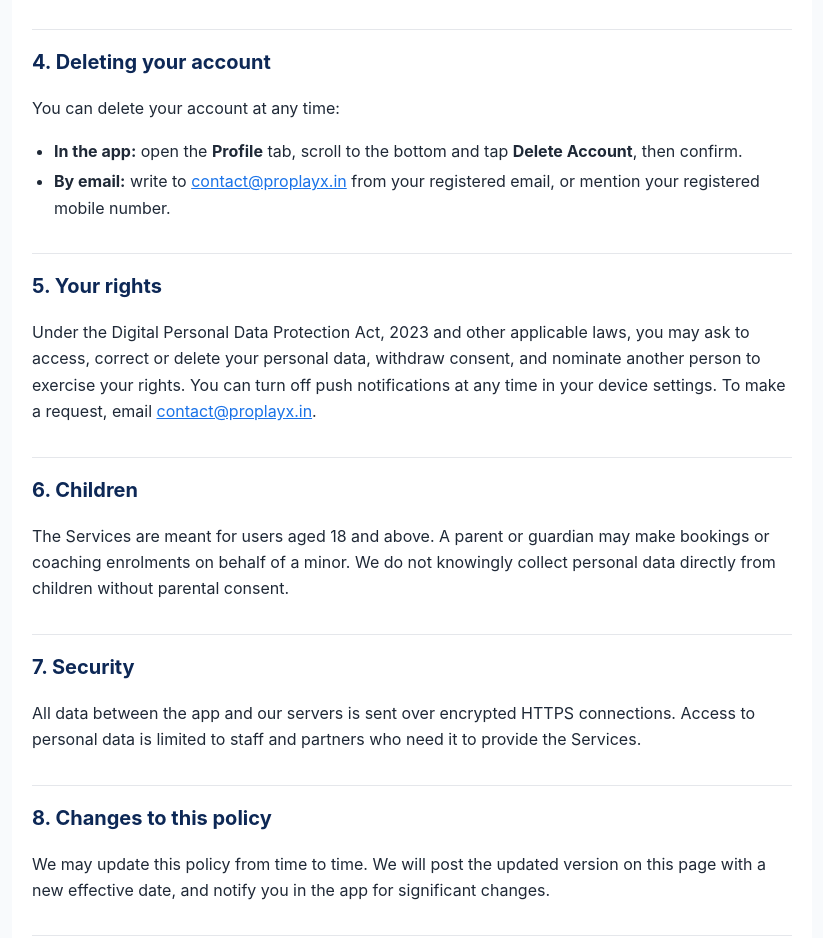
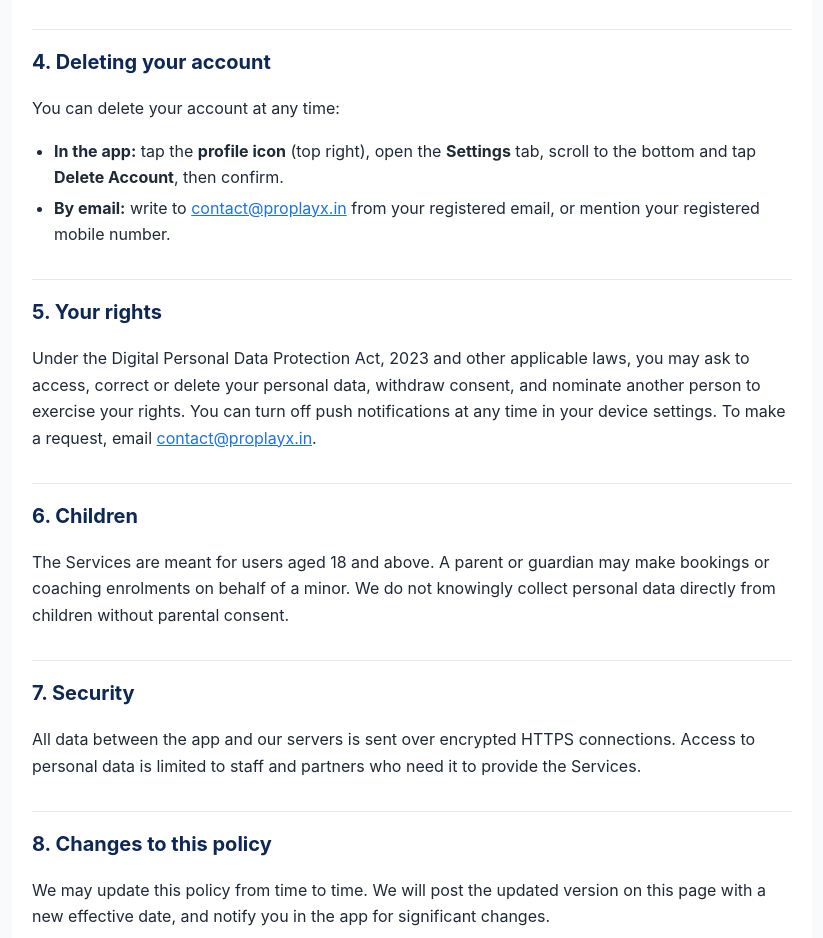
Before and after one commit to desticreation/proplayx-legal, a plain HTML site: page privacy-policy/index.html in a window 1280 px wide. Shown: the part 1461-2399 px from the top of the page, without its empty margins (228-1051 px from the left). Drawn offline with Linux system fonts and the light colour scheme.

Commit message:
Fix in-app account deletion path in privacy policy
Co-Authored-By: Claude Opus 5.5 <noreply@anthropic.com>

```diff
--- a/privacy-policy/index.html
+++ b/privacy-policy/index.html
@@ -55,7 +55,7 @@
 <h2>4. Deleting your account</h2>
 <p>You can delete your account at any time:</p>
 <ul>
-  <li><strong>In the app:</strong> open the <strong>Profile</strong> tab, scroll to the bottom and tap <strong>Delete Account</strong>, then confirm.</li>
+  <li><strong>In the app:</strong> tap the <strong>profile icon</strong> (top right), open the <strong>Settings</strong> tab, scroll to the bottom and tap <strong>Delete Account</strong>, then confirm.</li>
   <li><strong>By email:</strong> write to <a href="mailto:contact@proplayx.in">contact@proplayx.in</a> from your registered email, or mention your registered mobile number.</li>
 </ul>
 
```
